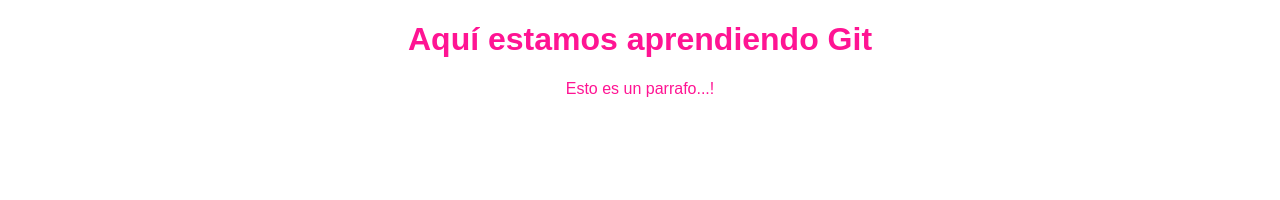
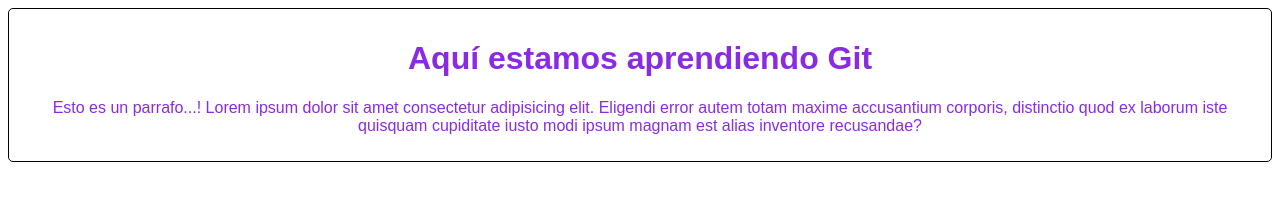
Before and after one commit to pabloh2001/hyperblog, a plain HTML site: page index.html in a window 1280 px wide. Drawn offline with Linux system fonts and the light colour scheme.

Commit message:
Commit al master del proyecto web en su version mas reciente

```diff
--- a/css/style.css
+++ b/css/style.css
@@ -1,5 +1,11 @@
 body{
     font-family: Arial, Helvetica, sans-serif;
-    color: deeppink;
+    color: blueviolet;
+}
+
+.cabecera{
+    border: 1px solid black;
+    border-radius: 5px;
     text-align: center;
+    padding: 10px;
 }
--- a/index.html
+++ b/index.html
@@ -8,7 +8,9 @@
     <title>Aprendiendo Git</title>
 </head>
 <body>
-    <h1>Aquí estamos aprendiendo Git</h1>
-    <p>Esto es un parrafo...!</p>
+    <header class="cabecera">
+        <h1>Aquí estamos aprendiendo Git</h1>
+        <p>Esto es un parrafo...! Lorem ipsum dolor sit amet consectetur adipisicing elit. Eligendi error autem totam maxime accusantium corporis, distinctio quod ex laborum iste quisquam cupiditate iusto modi ipsum magnam est alias inventore recusandae?</p>
+    </header>
 </body>
 </html>
```
